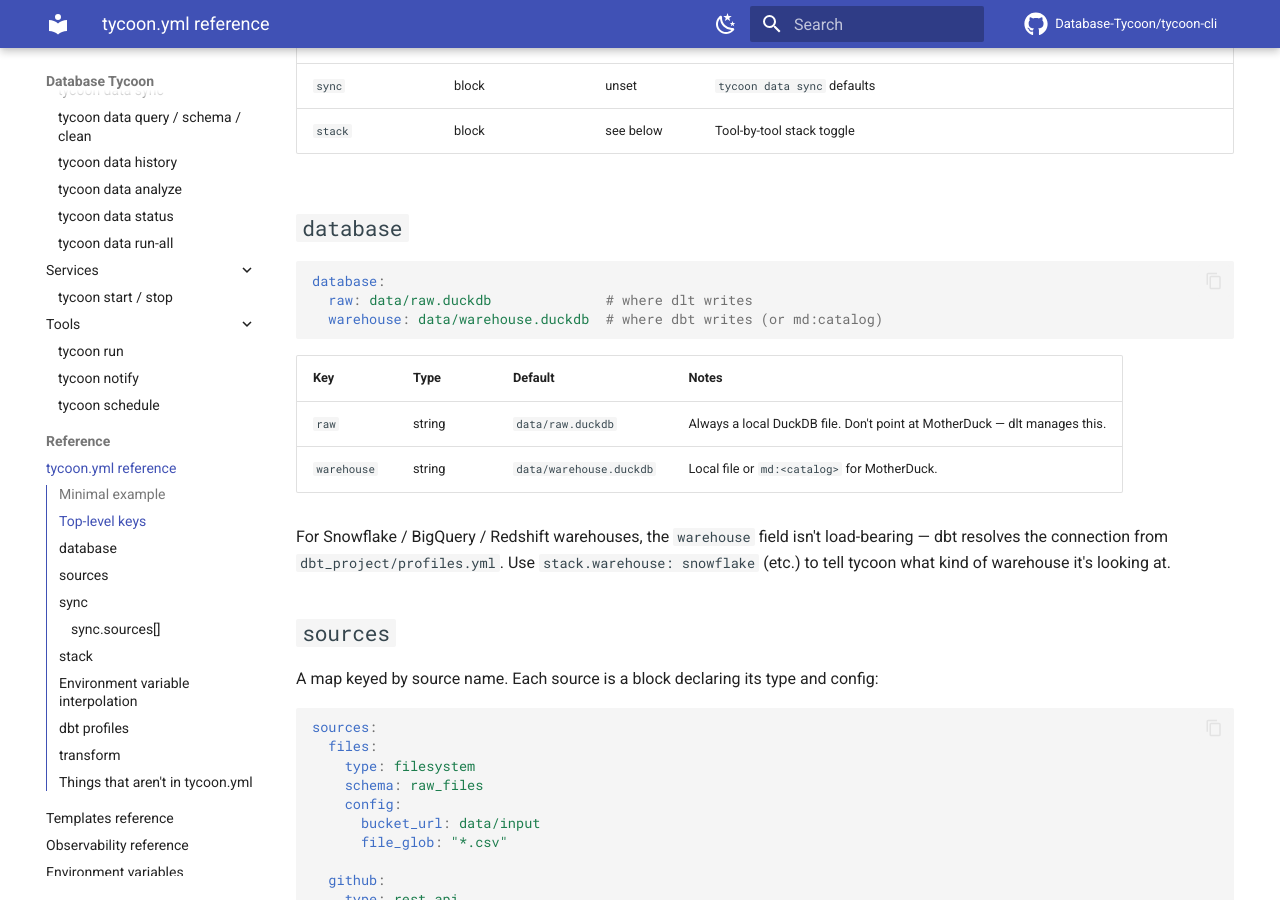
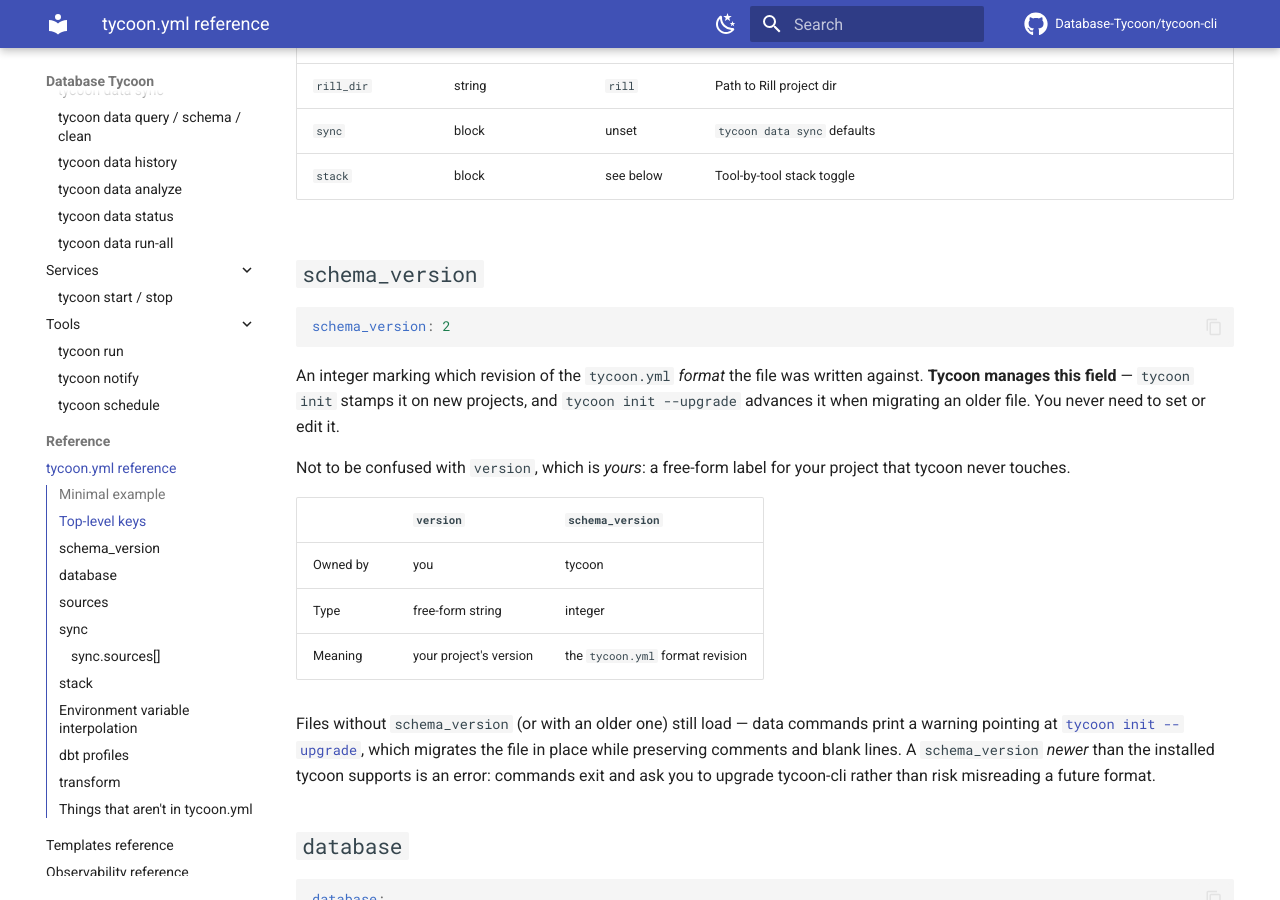
Before and after one commit to Database-Tycoon/tycoon-cli, an MkDocs documentation site: the page built from docs/reference/tycoon-yml.md, in a window 1280 px wide and 900 px high, scrolled down 1038 px. Built offline with MkDocs 1.6.1 and Material for MkDocs 9.7.7, drawn with Linux system fonts in a browser that asks for light colours; comment, search, counter and statistics services are not loaded; some of the changed text lies outside the part shown.

Commit message:
docs: document schema_version and tycoon init --upgrade
Both are user-facing and were undocumented — --upgrade being the remedy
named in the warning users actually see, with nowhere to read what it
does to their file.

- tycoon-yml reference: schema_version in the top-level key table plus
  its own section, spelling out the version/schema_version split (yours
  vs tycoon's), the stale-file warning path, and the future-version
  error
- init page: an 'Upgrading an existing project' section — in-place,
  comment-preserving, idempotent, never downgrades
- all-commands + init synopsis: the --upgrade flag

Closes #188

Co-Authored-By: Claude Fable 5 <noreply@anthropic.com>

````diff
--- a/docs/reference/tycoon-yml.md
+++ b/docs/reference/tycoon-yml.md
@@ -22,6 +22,7 @@ Anything not declared falls back to the defaults below.
 |---|---|---|---|
 | `name` | string | `my-project` | Used in dlt pipeline names |
 | `version` | string | `0.1.0` | Project's own version, free-form |
+| `schema_version` | int | unset | Managed by tycoon — see [`schema_version`](#schema_version) below. Don't edit by hand. |
 | `database` | block | see below | Where data lives |
 | `sources` | map[name → source] | `{}` | Registered ingestion sources |
 | `dbt_project_dir` | string | `dbt_project` | Path to dbt project root |
@@ -31,6 +32,34 @@ Anything not declared falls back to the defaults below.
 | `rill_dir` | string | `rill` | Path to Rill project dir |
 | `sync` | block | unset | `tycoon data sync` defaults |
 | `stack` | block | see below | Tool-by-tool stack toggle |
+
+## `schema_version`
+
+```yaml
+schema_version: 2
+```
+
+An integer marking which revision of the `tycoon.yml` *format* the file
+was written against. **Tycoon manages this field** — `tycoon init`
+stamps it on new projects, and `tycoon init --upgrade` advances it when
+migrating an older file. You never need to set or edit it.
+
+Not to be confused with `version`, which is *yours*: a free-form label
+for your project that tycoon never touches.
+
+| | `version` | `schema_version` |
+|---|---|---|
+| Owned by | you | tycoon |
+| Type | free-form string | integer |
+| Meaning | your project's version | the `tycoon.yml` format revision |
+
+Files without `schema_version` (or with an older one) still load — data
+commands print a warning pointing at
+[`tycoon init --upgrade`](../commands/init.md#upgrading-an-existing-project-upgrade),
+which migrates the file in place while preserving comments and blank
+lines. A `schema_version` *newer* than the installed tycoon supports is
+an error: commands exit and ask you to upgrade tycoon-cli rather than
+risk misreading a future format.
 
 ## `database`
 
````
Also changed, not shown: docs/commands/init.md (+29 -0 lines), docs/reference/all-commands.md (+2 -0 lines).
